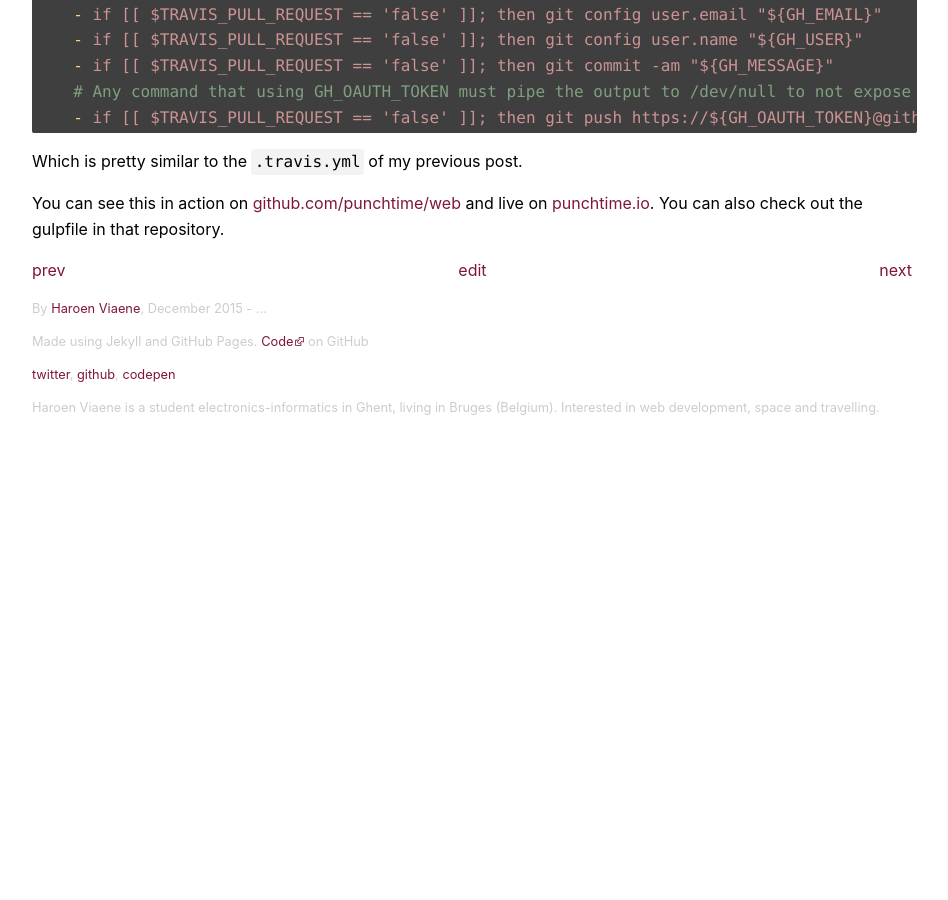
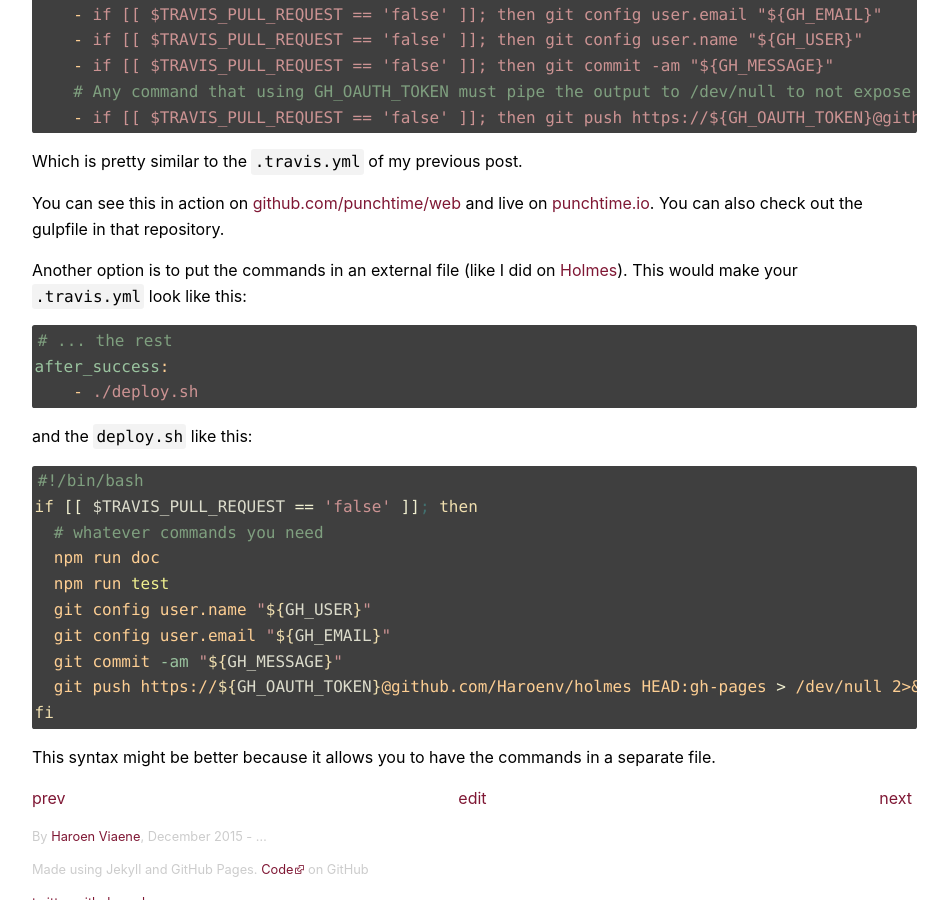
Before and after one commit to Haroenv/blog, a Jekyll site: the page built from _posts/2016-3-2-gulp-on-github-pages.md, in a window 1280 px wide and 900 px high, scrolled down 1647 px. Shown: the whole window, without its empty margins (168-1116 px from the left). Built offline with Jekyll 4.4.1, drawn with Linux system fonts in a browser that asks for light colours; comment, search, counter and statistics services are not loaded; before the commit the page ends 2095 px from its top, so only the background shows below that.

Commit message:
updat gulp post with better way using separate file

````diff
--- a/_posts/2016-3-2-gulp-on-github-pages.md
+++ b/_posts/2016-3-2-gulp-on-github-pages.md
@@ -72,3 +72,28 @@ after_success:
 Which is pretty similar to the `.travis.yml` of my previous post.
 
 You can see this in action on [github.com/punchtime/web](https://github.com/punchtime/web) and live on [punchtime.io](https://punchtime.io). You can also check out the gulpfile in that repository.
+
+Another option is to put the commands in an external file (like I did on [Holmes](https://github.com/Haroenv/holmes/)). This would make your `.travis.yml` look like this:
+
+```yml
+# ... the rest
+after_success:
+    - ./deploy.sh
+```
+
+and the `deploy.sh` like this:
+
+```sh
+#!/bin/bash
+if [[ $TRAVIS_PULL_REQUEST == 'false' ]]; then
+  # whatever commands you need
+  npm run doc
+  npm run test
+  git config user.name "${GH_USER}"
+  git config user.email "${GH_EMAIL}"
+  git commit -am "${GH_MESSAGE}"
+  git push https://${GH_OAUTH_TOKEN}@github.com/Haroenv/holmes HEAD:gh-pages > /dev/null 2>&1
+fi
+```
+
+This syntax might be better because it allows you to have the commands in a separate file.
````
